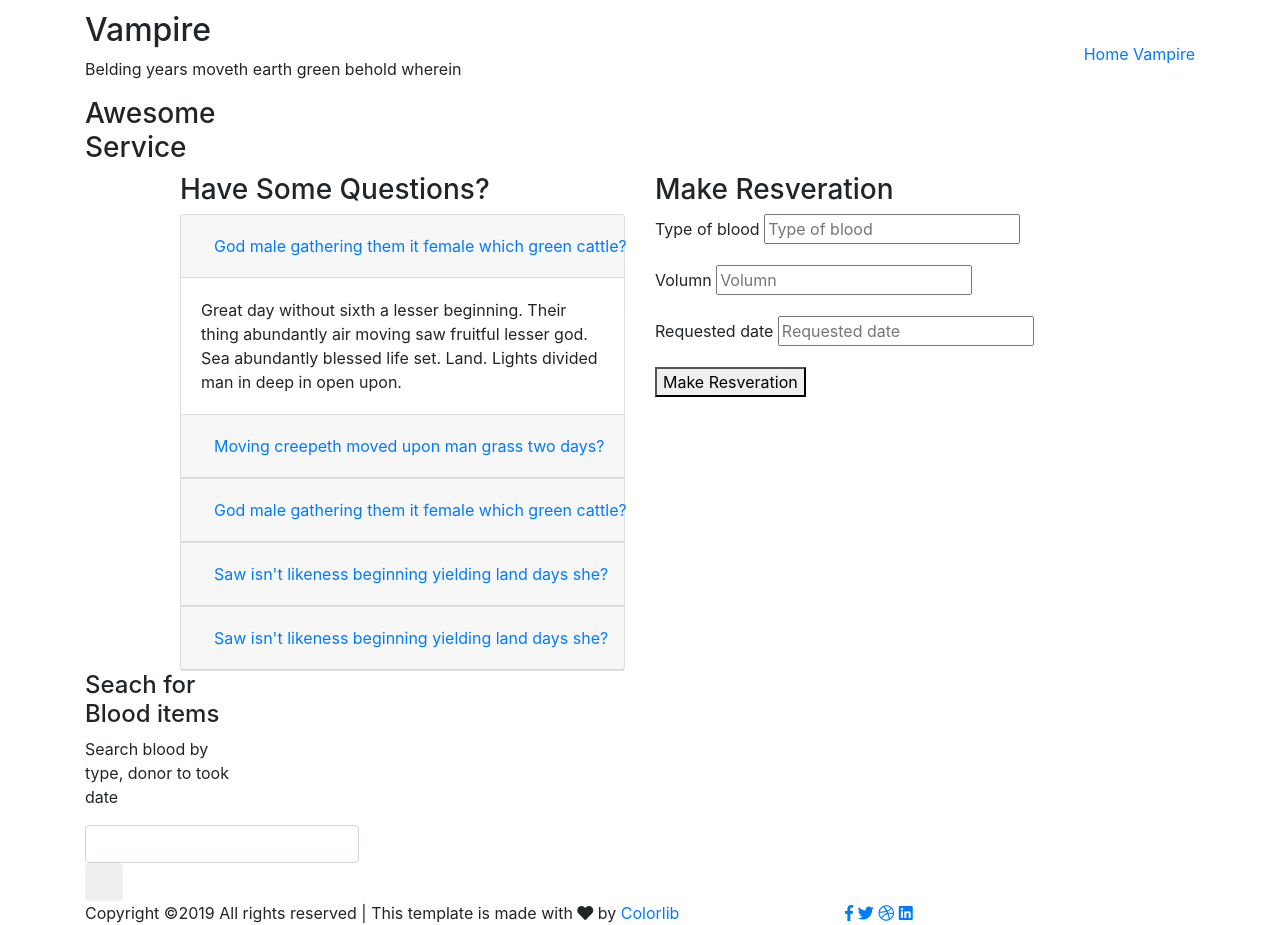
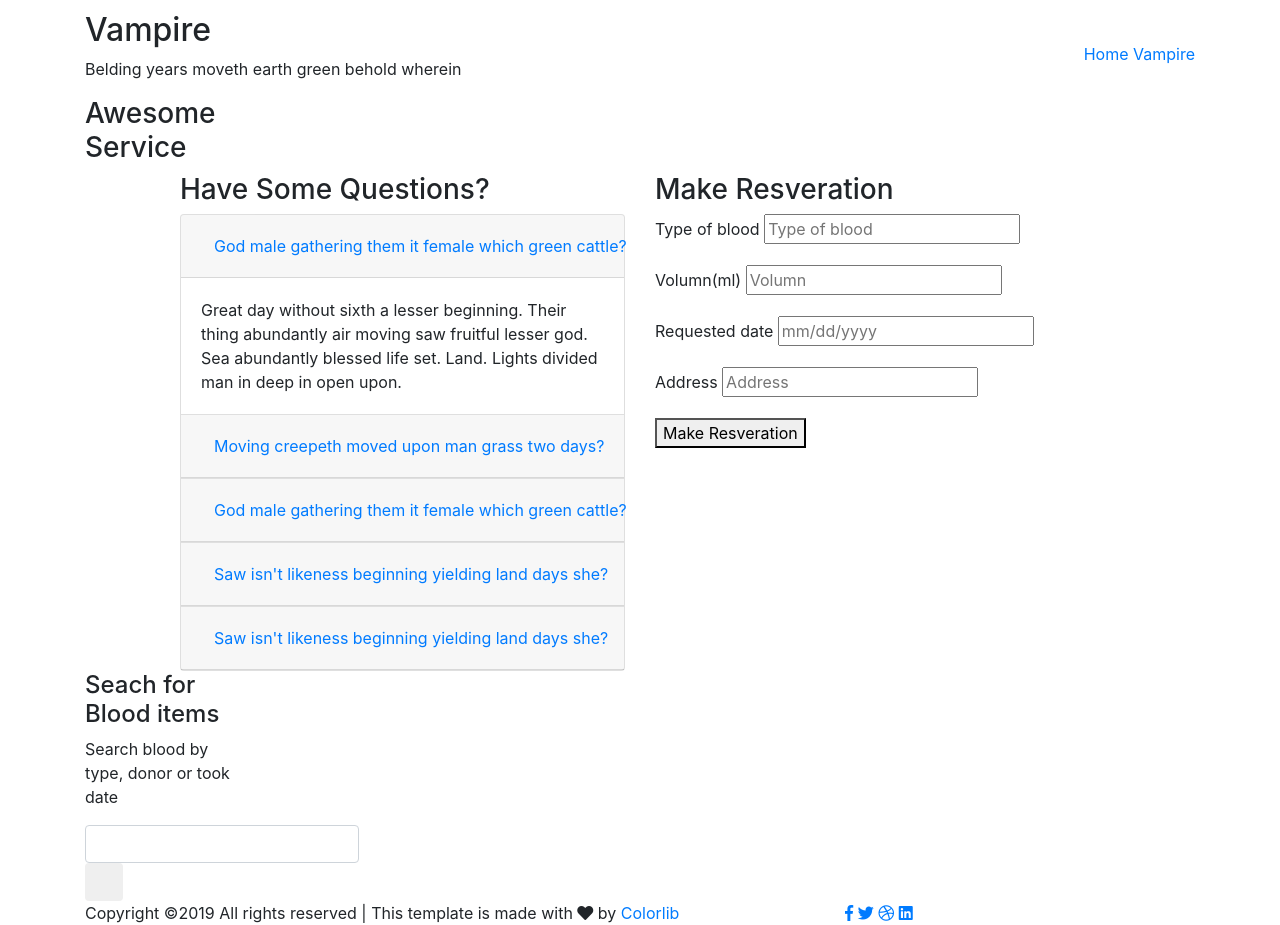
Before and after one commit to Fangyi-Guo/SENG2011-WhoIam, a Django app: page / in a window 1280 px wide. Shown: the part 451-1376 px from the top of the page. Run offline with Django 3.2, Linux system fonts and the light colour scheme; parts of the project's set-up code (start-up, migrations or seed data) failed here and were passed over; some web fonts are replaced; grey boxes are pictures that could not be loaded.

Commit message:
add address in reservation form

```diff
--- a/bloodprofile/forms.py
+++ b/bloodprofile/forms.py
@@ -10,8 +10,8 @@ class ReserveForm(ModelForm):
         widgets = {
 		    'bloodType': TextInput(attrs={'size': 10, 'title': 'Blood Type'}),
             'rsvVolume': NumberInput(attrs={'title': 'reserved volume'}),
-            'rsvDate': DateInput(format='%m/%d/%Y', attrs={'title': 'mm/dd/yyyy'})
-            'address': DateInput('size': 100, 'title': 'address')
+            'rsvDate': DateInput(format='%m/%d/%Y', attrs={'title': 'mm/dd/yyyy'}),
+            'address': DateInput(attrs={'size': 100, 'title': 'Blood Type'})
         }
 
 class BookForm(ModelForm):
--- a/bloodprofile/templates/bloodprofile/homepage.html
+++ b/bloodprofile/templates/bloodprofile/homepage.html
@@ -220,15 +220,19 @@
                             {% csrf_token %}
                             <div class="form-group">
                                 <label>Type of blood</label>
-                                <input type="text" placeholder="Type of blood" name = "type" method = 'POST' onfocus="this.placeholder = ''" onblur="this.placeholder = 'Type of blood'" required>
+                                <input type="text" placeholder="Type of blood" name = "bloodType" method = 'POST' onfocus="this.placeholder = ''" onblur="this.placeholder = 'Type of blood'" required>
                             </div>
                             <div class="form-group">
-                                <label>Volumn</label>
-                                <input type="text" placeholder="Volumn" name = "volumn" onfocus="this.placeholder = ''" onblur="this.placeholder = 'required volumn'" required>
+                                <label>Volumn(ml)</label>
+                                <input type="text" placeholder="Volumn" name = "rsvVolume" onfocus="this.placeholder = ''" onblur="this.placeholder = 'required volumn'" required>
                             </div>
                             <div class="form-group">
                                 <label>Requested date</label>
-                                <input type="text" placeholder="Requested date" name = "date" onfocus="this.placeholder = ''" onblur="this.placeholder = 'Requested date'" required>
+                                <input type="text" placeholder="mm/dd/yyyy" name = "rsvDate" onfocus="this.placeholder = ''" onblur="this.placeholder = 'Requested date'" required>
+                            </div>
+                            <div class="form-group">
+                                    <label>Address</label>
+                                    <input type="text" placeholder="Address" name = "address" onfocus="this.placeholder = ''" onblur="this.placeholder = 'Requested date'" required>
                             </div>
                             <button class="main_btn" type = "submit">Make Resveration</button>
                         </form>
@@ -249,7 +253,7 @@
                 <div class="row">
                     <div class="col-lg-2 col-sm-6 single-footer-widget">
                         <h4>Seach for Blood items</h4>
-                        <p>Search blood by type, donor to took date</p>
+                        <p>Search blood by type, donor or took date</p>
                         <div class="form-wrap" id="mc_embed_signup">
                             <form target="_blank" action="{% url 'blood-search' %}", method="get" class="form-inline">
                             <input class="form-control" name="searchResult" onfocus="this.placeholder = ''" onblur="this.placeholder = 'Your Email Address'"
--- a/bloodprofile/views.py
+++ b/bloodprofile/views.py
@@ -64,12 +64,10 @@ def makeResveration(request):
     # if this is a POST request we need to process the form data
     if request.method == 'POST':
         # create a form instance and populate it with data from the request:
-        form = NameForm(request.POST)
+        form = ReserveForm(request.POST)
         # check whether it's valid:
         if form.is_valid():
-            # process the data in form.cleaned_data as required
-            # ...
-            # redirect to a new URL:
+
             return HttpResponseRedirect('/thanks/')
 
     # if a GET (or any other method) we'll create a blank form
```
